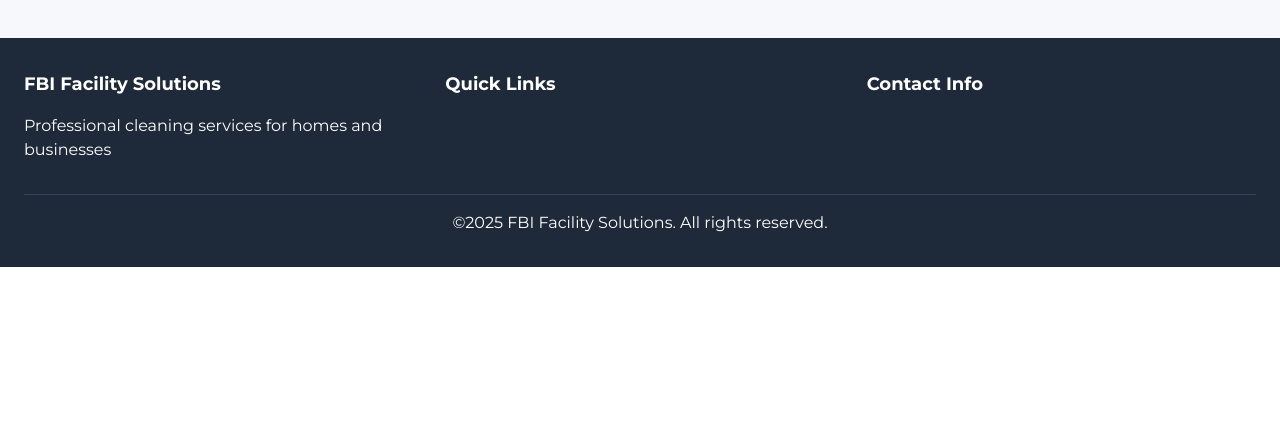
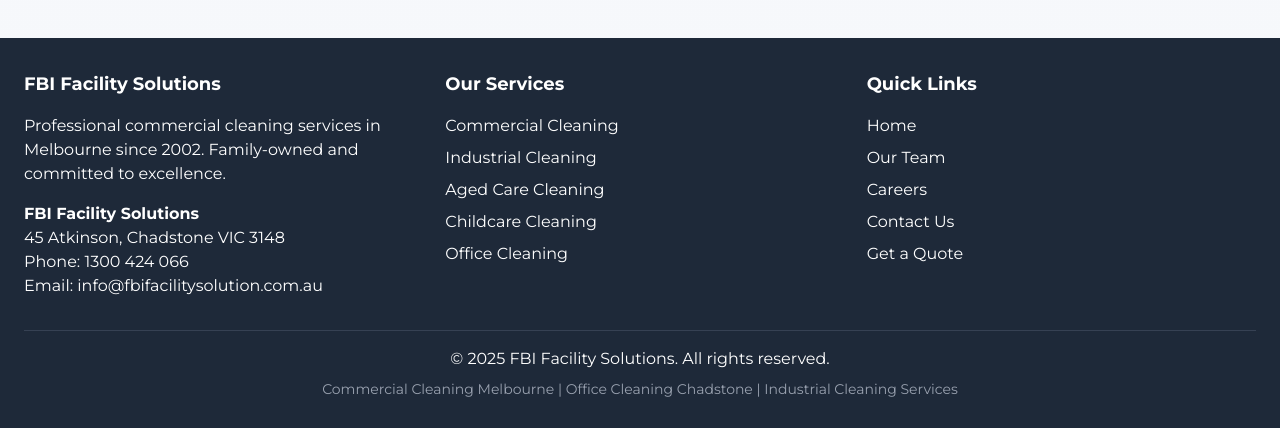
Before and after one commit to JosephKS10/WallyCleaningCompanyWebsite, a React (Vite) app: page /apply in a window 1280 px wide. Shown: the part 1836-2264 px from the top of the page. Before the commit the page ends 2103 px from the top, so only its background shows below. Built offline with nearby package versions, Linux system fonts and the light colour scheme; no server answers.

Commit message:
phase 3 optimization completed adding contact details and stuff

```diff
--- a/src/components/Footer/Footer.jsx
+++ b/src/components/Footer/Footer.jsx
@@ -1,26 +1,51 @@
 import React from 'react';
+import { Link } from 'react-router-dom';
+import NAP from '../NAP/NAP';
 
 const Footer = () => {
-
   return (
     <footer className="bg-gray-800 text-white py-8">
       <div className="container mx-auto px-6">
         <div className="grid grid-cols-1 md:grid-cols-3 gap-8">
           <div>
             <h3 className="text-lg font-bold mb-4">FBI Facility Solutions</h3>
-            <p>Professional cleaning services for homes and businesses</p>
+            <p className="mb-4">
+              Professional commercial cleaning services in Melbourne since 2002.
+              Family-owned and committed to excellence.
+            </p>
+            <NAP variant="footer" />
           </div>
+
+          <div>
+            <h3 className="text-lg font-bold mb-4">Our Services</h3>
+            <ul className="space-y-2">
+              <li><Link to="/#services" className="hover:text-red-500 transition">Commercial Cleaning</Link></li>
+              <li><Link to="/#services" className="hover:text-red-500 transition">Industrial Cleaning</Link></li>
+              <li><Link to="/#services" className="hover:text-red-500 transition">Aged Care Cleaning</Link></li>
+              <li><Link to="/#services" className="hover:text-red-500 transition">Childcare Cleaning</Link></li>
+              <li><Link to="/#services" className="hover:text-red-500 transition">Office Cleaning</Link></li>
+            </ul>
+          </div>
+
           <div>
             <h3 className="text-lg font-bold mb-4">Quick Links</h3>
-            {/* Add links here */}
-          </div>
-          <div>
-            <h3 className="text-lg font-bold mb-4">Contact Info</h3>
-            {/* Add contact info here */}
+            <ul className="space-y-2">
+              <li><Link to="/" className="hover:text-red-500 transition">Home</Link></li>
+              <li><Link to="/our-team" className="hover:text-red-500 transition">Our Team</Link></li>
+              <li><Link to="/apply" className="hover:text-red-500 transition">Careers</Link></li>
+              <li><Link to="/#contact" className="hover:text-red-500 transition">Contact Us</Link></li>
+              <li><a href="tel:1300424066" className="hover:text-red-500 transition">Get a Quote</a></li>
+            </ul>
           </div>
         </div>
+
         <div className="text-center mt-8 pt-4 border-t border-gray-700">
-          <p>&copy;{new Date().getFullYear()} FBI Facility Solutions. All rights reserved.</p>
+          <p className="mb-2">
+            &copy; {new Date().getFullYear()} FBI Facility Solutions. All rights reserved.
+          </p>
+          <p className="text-sm text-gray-400">
+            Commercial Cleaning Melbourne | Office Cleaning Chadstone | Industrial Cleaning Services
+          </p>
         </div>
       </div>
     </footer>
--- /dev/null
+++ b/src/components/NAP/NAP.jsx
@@ -0,0 +1,45 @@
+// NAP = Name, Address, Phone - Critical for local SEO consistency
+const NAP = ({ variant = 'full', className = '' }) => {
+  const businessInfo = {
+    name: "FBI Facility Solutions",
+    street: "45 Atkinson",
+    city: "Chadstone",
+    state: "VIC",
+    postcode: "3148",
+    phone: "1300 424 066",
+    phoneLink: "1300424066",
+    email: "info@fbifacilitysolution.com.au"
+  };
+
+  if (variant === 'footer') {
+    return (
+      <div className={`nap-footer ${className}`}>
+        <p><strong>{businessInfo.name}</strong></p>
+        <p>{businessInfo.street}, {businessInfo.city} {businessInfo.state} {businessInfo.postcode}</p>
+        <p>Phone: <a href={`tel:${businessInfo.phoneLink}`}>{businessInfo.phone}</a></p>
+        <p>Email: <a href={`mailto:${businessInfo.email}`}>{businessInfo.email}</a></p>
+      </div>
+    );
+  }
+
+  if (variant === 'inline') {
+    return (
+      <span className={`nap-inline ${className}`}>
+        {businessInfo.city}, {businessInfo.state} | <a href={`tel:${businessInfo.phoneLink}`}>{businessInfo.phone}</a>
+      </span>
+    );
+  }
+
+  // Default 'full' variant
+  return (
+    <address className={`nap-full ${className}`}>
+      <p className="nap-name">{businessInfo.name}</p>
+      <p className="nap-street">{businessInfo.street}</p>
+      <p className="nap-city">{businessInfo.city}, {businessInfo.state} {businessInfo.postcode}</p>
+      <p className="nap-phone">Phone: <a href={`tel:${businessInfo.phoneLink}`}>{businessInfo.phone}</a></p>
+      <p className="nap-email">Email: <a href={`mailto:${businessInfo.email}`}>{businessInfo.email}</a></p>
+    </address>
+  );
+};
+
+export default NAP;
--- a/src/utils/structuredData.js
+++ b/src/utils/structuredData.js
@@ -7,11 +7,16 @@ export const getOrganizationSchema = () => ({
   "alternateName": "FBI Facility Solutions Pty Ltd",
   "url": "https://fbifacilitysolutions.com.au",
   "logo": "https://fbifacilitysolutions.com.au/logo.png",
-  "image": "https://fbifacilitysolutions.com.au/images/og-image.jpg",
+  "image": [
+    "https://fbifacilitysolutions.com.au/images/home-3.jpg",
+    "https://fbifacilitysolutions.com.au/images/home/home-1.jpg",
+    "https://fbifacilitysolutions.com.au/images/home/home-2.jpg",
+    "https://fbifacilitysolutions.com.au/images/team/our-team.jpg",
+  ],
   "description": "Professional commercial and industrial cleaning services in Melbourne. Family-owned business providing comprehensive facility management solutions since 2002.",
   "telephone": "1300424066",
   "email": "info@fbifacilitysolution.com.au",
-  "priceRange": "$$",
+  "priceRange": "$",
   "address": {
     "@type": "PostalAddress",
     "streetAddress": "45 Atkinson",
```
Also changed, not shown: 5 other files (tests, documents, lock files or other folders).
